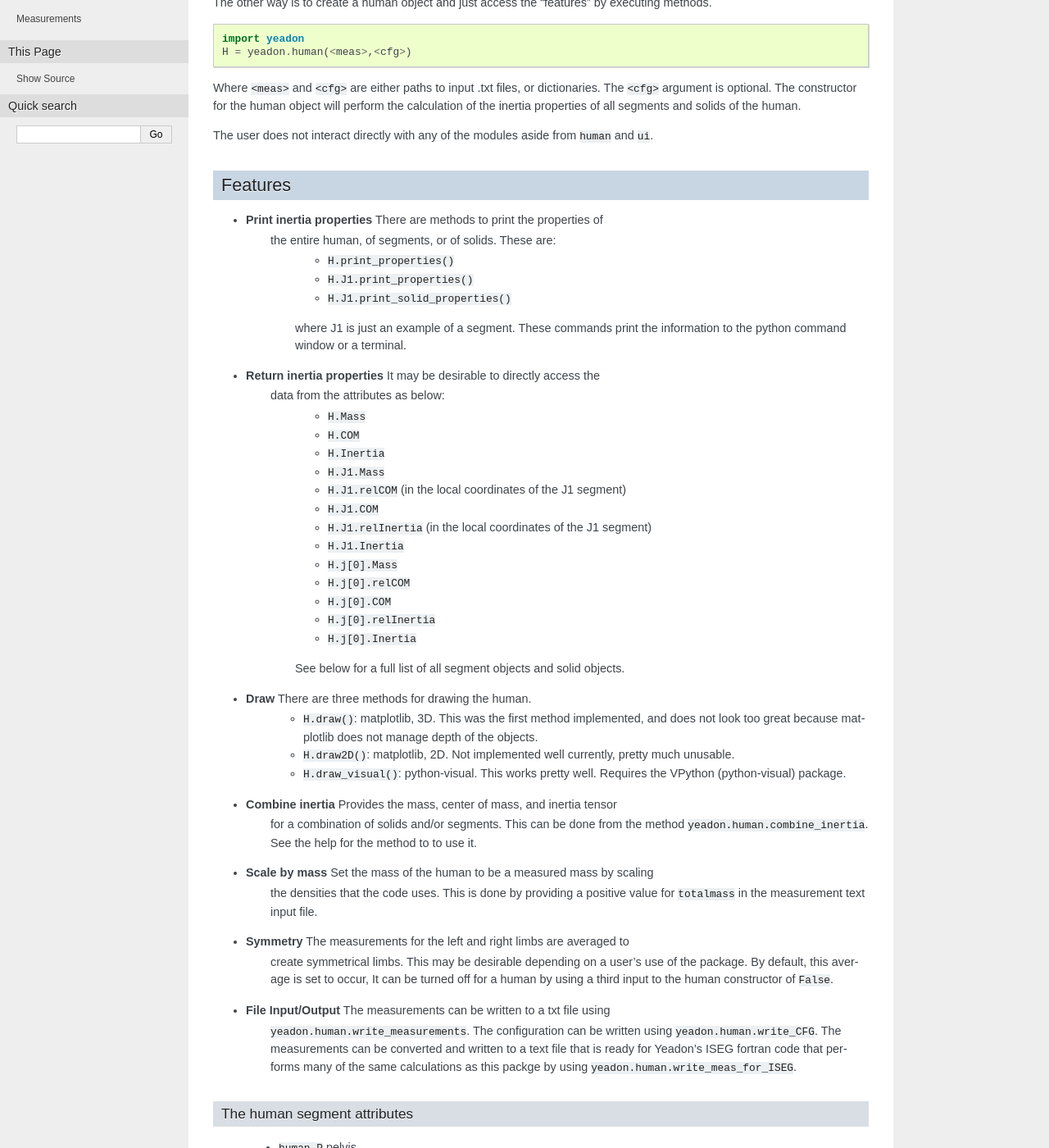
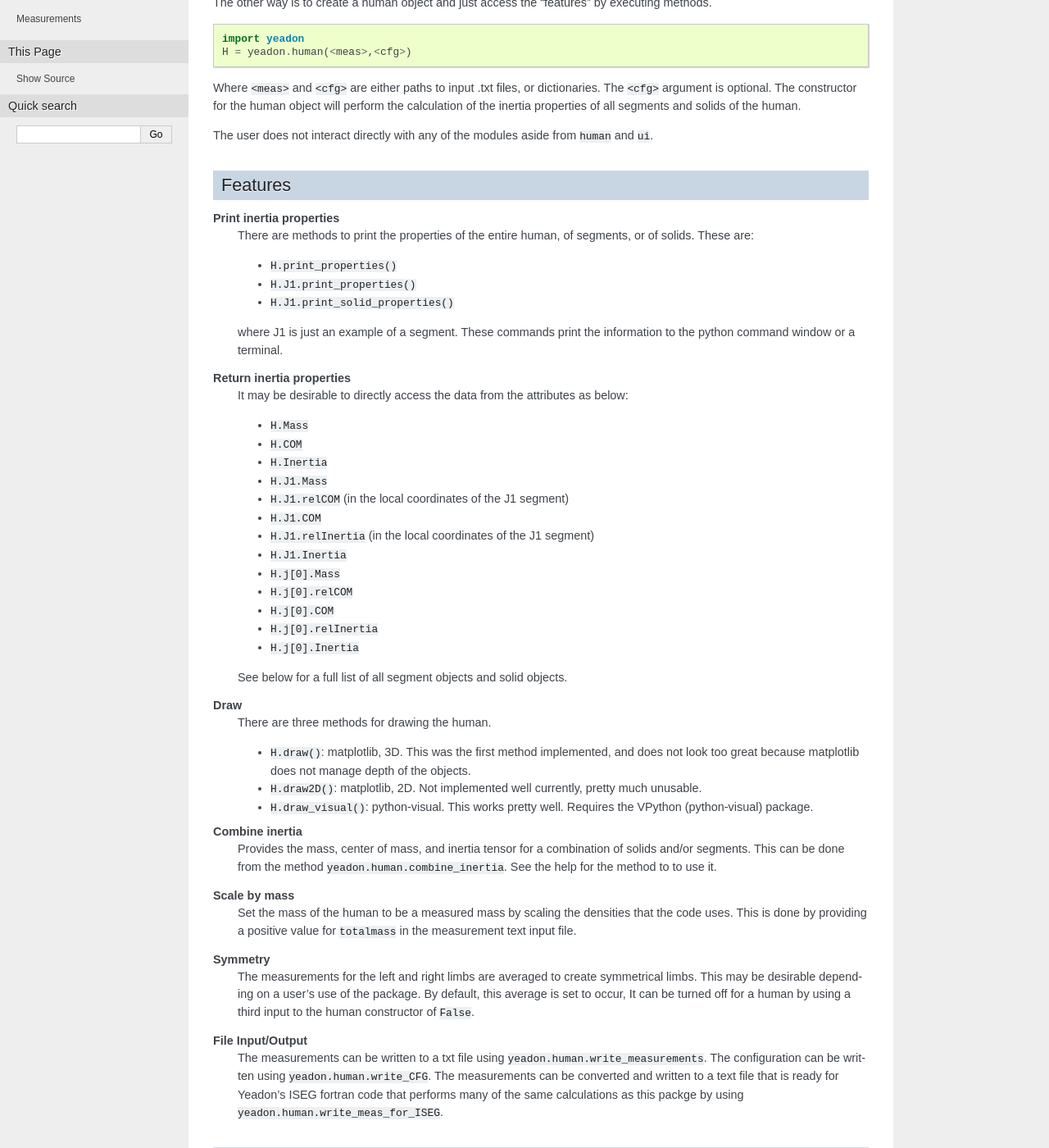
Before and after one commit to chrisdembia/yeadon, a Sphinx documentation site: the page built from doc/usage.rst, in a window 1280 px wide and 1400 px high, scrolled down 356 px. Shown: the whole window at 82% size. Built offline with Sphinx 7.4.7, drawn with Linux system fonts in a browser that asks for light colours; formulas are drawn with MathJax 3.

Commit message:
fixed a few formatting issues in the documentation

```diff
--- a/doc/configuration.rst
+++ b/doc/configuration.rst
@@ -6,6 +6,7 @@ human.
 
 There are two ways to provide the configuration to the package. Both are valid
 CFG arguments when creating a human object.
+
  - A configuration .txt file, such as CFGtemplate.txt in yeadon/, or
    :download:`here <../CFGtemplate.txt>`.
  - Provide a dictionary with the correct keys. The keys are exactly as written
--- a/doc/measurements.rst
+++ b/doc/measurements.rst
@@ -16,6 +16,7 @@ stadium solids, and one semi-ellipsoid.
 
 .. image:: stadium.png
    :scale: 15 %
+
 A circle can be defined by a stadium solid whose thickness is zero, :math:`t = 0`.
 
 *Stadium solids* are defined by two stadia, as well as the height :math:`h` of
--- a/doc/usage.rst
+++ b/doc/usage.rst
@@ -59,8 +65,12 @@ Features
     - ``H.j[0].COM``
     - ``H.j[0].relInertia``
     - ``H.j[0].Inertia``
+
     See below for a full list of all segment objects and solid objects.
-- **Draw** There are three methods for drawing the human.
+
+**Draw**
+    There are three methods for drawing the human.
+
     - ``H.draw()``: matplotlib, 3D. This was the first method implemented, and
       does not look too great because matplotlib does not manage depth of the
       objects.
@@ -68,23 +78,30 @@ Features
       much unusable.
     - ``H.draw_visual()``: python-visual. This works pretty well. Requires the
       VPython (python-visual) package.
-- **Combine inertia** Provides the mass, center of mass, and inertia tensor
-   for a combination of solids and/or segments. This can be done from the
-   method ``yeadon.human.combine_inertia``. See the help for the method to
-   to use it.
-- **Scale by mass** Set the mass of the human to be a measured mass by scaling
-   the densities that the code uses. This is done by providing a positive value
-   for ``totalmass`` in the measurement text input file.
-- **Symmetry** The measurements for the left and right limbs are averaged to
-   create symmetrical limbs. This may be desirable depending on a user's use of
-   the package. By default, this average is set to occur, It can be turned off
-   for a human by using a third input to the human constructor of ``False``.
-- **File Input/Output** The measurements can be written to a txt file using
-   ``yeadon.human.write_measurements``. The configuration can be written using
-   ``yeadon.human.write_CFG``. The measurements can be converted and written to
-   a text file that is ready for Yeadon's ISEG fortran code that performs many
-   of the same calculations as this packge by using
-   ``yeadon.human.write_meas_for_ISEG``.
+
+**Combine inertia**
+    Provides the mass, center of mass, and inertia tensor for a combination of
+    solids and/or segments. This can be done from the method
+    ``yeadon.human.combine_inertia``. See the help for the method to to use it.
+
+**Scale by mass**
+    Set the mass of the human to be a measured mass by scaling the densities
+    that the code uses. This is done by providing a positive value for
+    ``totalmass`` in the measurement text input file.
+
+**Symmetry**
+    The measurements for the left and right limbs are averaged to create
+    symmetrical limbs. This may be desirable depending on a user's use of the
+    package. By default, this average is set to occur, It can be turned off for
+    a human by using a third input to the human constructor of ``False``.
+
+**File Input/Output**
+    The measurements can be written to a txt file using
+    ``yeadon.human.write_measurements``. The configuration can be written using
+    ``yeadon.human.write_CFG``. The measurements can be converted and written
+    to a text file that is ready for Yeadon's ISEG fortran code that performs
+    many of the same calculations as this packge by using
+    ``yeadon.human.write_meas_for_ISEG``.
 
 The human segment attributes
 ----------------------------
```
Also changed, not shown: other parts of doc/usage.rst (+10 -4 lines).
